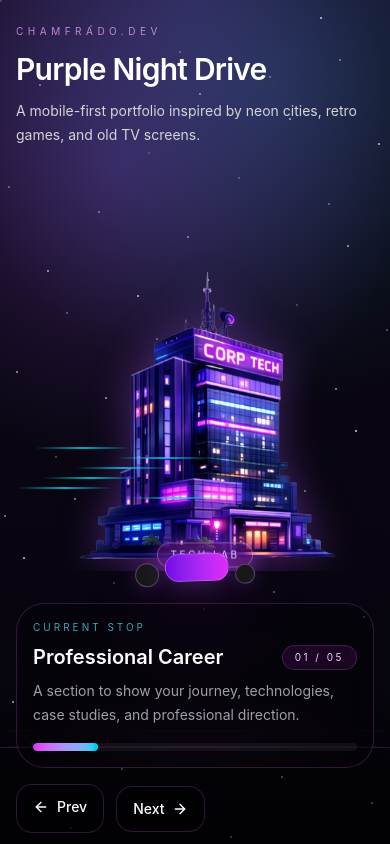
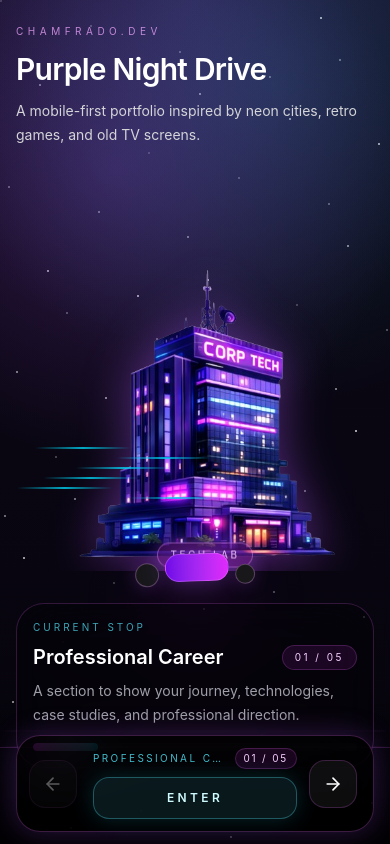
Before and after one commit to Chamfrado/Chamfrado.dev, a React (Vite) app: page / in a window 390 px wide. Built offline with nearby package versions, Linux system fonts and the light colour scheme.

Commit message:
feat(city): add mobile street navigation controls

```diff
--- a/src/components/city/Building.tsx
+++ b/src/components/city/Building.tsx
@@ -25,7 +25,7 @@ export default function Building({
       <div
         className={[
           "absolute bottom-3 h-8 w-32 rounded-full blur-2xl transition",
-          isActive ? "bg-fuchsia-500/45" : "bg-fuchsia-500/12",
+          isActive ? "bg-fuchsia-500/55 animate-pulse" : "bg-fuchsia-500/8",
         ].join(" ")}
       />
 
@@ -34,9 +34,17 @@ export default function Building({
         alt={section.title}
         className="relative z-10 max-h-[300px] w-auto select-none object-contain md:max-h-[360px]"
         animate={{
+          y: isActive ? [0, -3, 0] : 0,
           filter: isActive
-            ? "drop-shadow(0 0 20px rgba(168,85,247,0.35))"
-            : "drop-shadow(0 0 8px rgba(168,85,247,0.12))",
+            ? "drop-shadow(0 0 24px rgba(168,85,247,0.45))"
+            : "drop-shadow(0 0 8px rgba(168,85,247,0.08))",
+        }}
+        transition={{
+          y: {
+            duration: 2.4,
+            repeat: Infinity,
+            ease: "easeInOut",
+          },
         }}
       />
 
--- a/src/components/city/CityView.tsx
+++ b/src/components/city/CityView.tsx
@@ -1,4 +1,5 @@
 import { motion } from "framer-motion";
+import { ArrowLeft, ArrowRight } from "lucide-react";
 import { useEffect, useMemo, useState } from "react";
 import { sections } from "../../data/sections";
 import Building from "./Building";
@@ -150,7 +151,7 @@ export default function CityView() {
         <div className="absolute bottom-24 left-0 right-0 h-[2px] bg-gradient-to-r from-transparent via-fuchsia-400 to-transparent animate-pulse" />
         <div className="absolute inset-x-0 bottom-28 h-[2px] bg-gradient-to-r from-transparent via-fuchsia-400/40 to-transparent" />
 
-        <div className="relative mx-auto flex h-screen max-w-7xl flex-col justify-between px-4 py-4 md:px-8">
+        <div className="relative mx-auto flex h-screen max-w-7xl flex-col justify-between px-4 pb-[calc(8rem+env(safe-area-inset-bottom))] pt-4 md:px-8 md:py-4">
           <header className="pt-2">
             <p className="text-[10px] uppercase tracking-[0.45em] text-fuchsia-300/75">
               chamfrado.dev
@@ -215,6 +216,50 @@ export default function CityView() {
           />
         </div>
 
+        <div className="fixed inset-x-0 bottom-0 z-40 px-4 pb-[calc(0.75rem+env(safe-area-inset-bottom))] pt-3 md:hidden">
+          <div className="mx-auto grid max-w-md grid-cols-[3.25rem_1fr_3.25rem] items-center gap-3 rounded-[1.5rem] border border-fuchsia-400/25 bg-black/70 p-3 shadow-[0_0_28px_rgba(168,85,247,0.25)] backdrop-blur-xl">
+            <button
+              type="button"
+              onClick={goPrev}
+              disabled={activeIndex === 0}
+              className="flex h-12 w-12 items-center justify-center rounded-2xl border border-fuchsia-400/20 bg-white/5 text-white transition hover:border-fuchsia-300/40 hover:bg-fuchsia-500/10 disabled:cursor-not-allowed disabled:opacity-35"
+              aria-label="Previous stop"
+            >
+              <ArrowLeft className="h-5 w-5" />
+            </button>
+
+            <div className="min-w-0 text-center">
+              <div className="flex min-w-0 items-center justify-center gap-2">
+                <p className="truncate text-[10px] uppercase tracking-[0.24em] text-cyan-300/80">
+                  {activeSection.title}
+                </p>
+                <span className="shrink-0 rounded-full border border-fuchsia-400/20 bg-fuchsia-500/10 px-2 py-0.5 text-[10px] uppercase tracking-[0.18em] text-fuchsia-200">
+                  {String(activeIndex + 1).padStart(2, "0")} /{" "}
+                  {String(sections.length).padStart(2, "0")}
+                </span>
+              </div>
+
+              <button
+                type="button"
+                onClick={() => setSelectedSectionId(activeSection.id)}
+                className="mt-2 w-full rounded-2xl border border-cyan-300/30 bg-cyan-300/10 px-4 py-3 text-xs font-semibold uppercase tracking-[0.28em] text-cyan-100 shadow-[0_0_20px_rgba(34,211,238,0.18)] transition hover:border-cyan-200/50 hover:bg-cyan-300/15"
+              >
+                Enter
+              </button>
+            </div>
+
+            <button
+              type="button"
+              onClick={goNext}
+              disabled={activeIndex === sections.length - 1}
+              className="flex h-12 w-12 items-center justify-center rounded-2xl border border-fuchsia-400/20 bg-white/5 text-white transition hover:border-fuchsia-300/40 hover:bg-fuchsia-500/10 disabled:cursor-not-allowed disabled:opacity-35"
+              aria-label="Next stop"
+            >
+              <ArrowRight className="h-5 w-5" />
+            </button>
+          </div>
+        </div>
+
         <CRTPanel
           open={!!selectedSection}
           section={selectedSection}
--- a/src/components/city/StreetHUD.tsx
+++ b/src/components/city/StreetHUD.tsx
@@ -46,7 +46,7 @@ export default function StreetHUD({
         </div>
       </div>
 
-      <div className="flex items-center gap-3">
+      <div className="hidden items-center gap-3 md:flex">
         <button
           type="button"
           onClick={onPrev}
```
